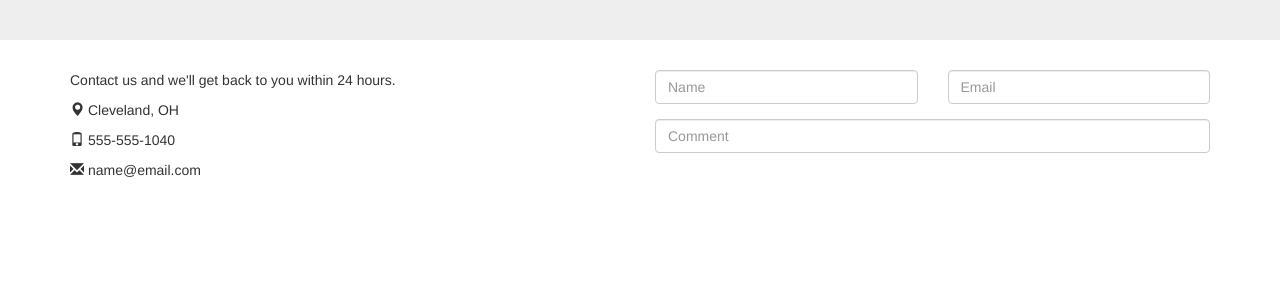
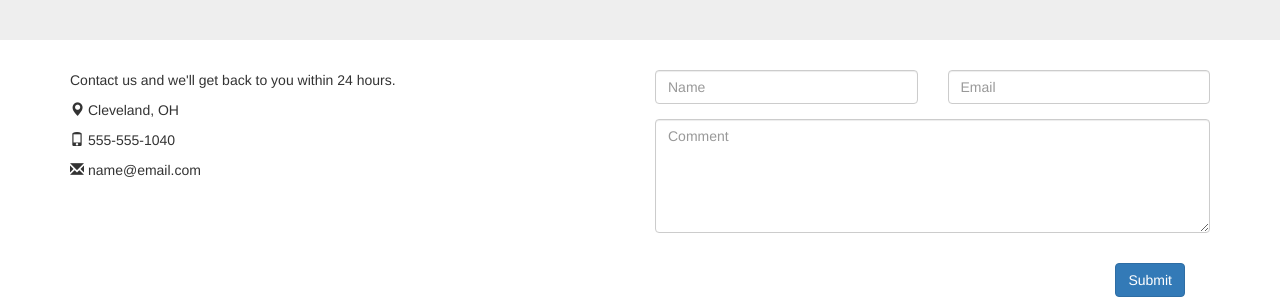
Before and after one commit to kevingilfether/TuscanyVilla, a plain HTML site: page index.html in a window 1280 px wide. Shown: the part 3322-3626 px from the top of the page. Before the commit the page ends 3512 px from the top, so only its background shows below. Drawn offline with nearby package versions, Linux system fonts and the light colour scheme.

Commit message:
Finished form

```diff
--- a/Site.css
+++ b/Site.css
@@ -79,6 +79,7 @@ li.indicator.active {
     margin:auto;
 }
 
-.bottomForm {
-    height:150px;
+.submitButton {
+    text-align:right;
+    margin-right:40px;
 }
--- a/index.html
+++ b/index.html
@@ -233,9 +233,12 @@
                             <input class="form-control" id="email" placeholder="Email">
                         </div>
                         <div class="form-group col-xs-12 col-sm-12 col-md-12 col-lg-12">
-                            <input class="form-control" id="comments" placeholder="Comment" />
+                            <div class="form-group">
+                                <textarea class="form-control" rows="5" id="comment" placeholder="Comment"></textarea>
+                            </div>
                         </div>
                     </form>
+                    <p class="submitButton"><button type="button" class="btn btn-primary">Submit</button></p>
                 </div>
             </div>
         </div>
```
